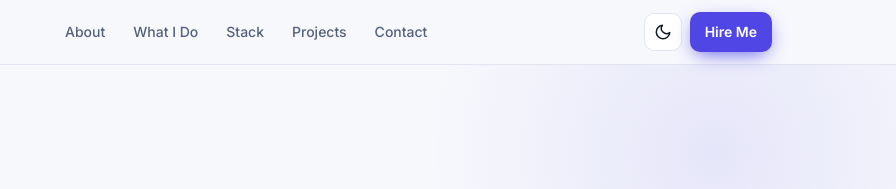
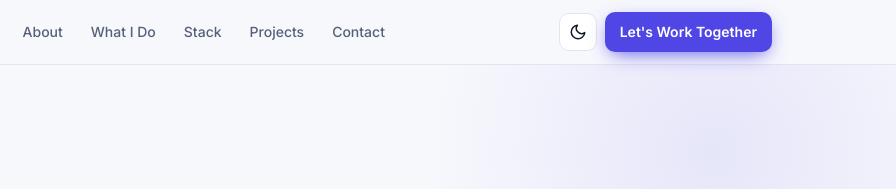
Before and after one commit to rikiafilafwork/rikiafilafwork.github.io, a plain HTML site: page index.html in a window 1280 px wide. Shown: the top 189 px of the page, 384-1280 px from the left. Drawn offline with Linux system fonts and the light colour scheme.

Commit message:
Rename Hire Me button to Let's Work Together
Co-Authored-By: Claude Opus 5.5 <noreply@anthropic.com>

```diff
--- a/index.html
+++ b/index.html
@@ -115,6 +115,8 @@
     .btn-ghost { background: var(--surface); border-color: var(--border); color: var(--text); }
     .btn-ghost:hover { border-color: var(--accent); }
     .btn-sm { padding: 8px 14px; font-size: 14px; border-radius: 10px; }
+    .nav-cta { display: none; }
+    @media (min-width: 520px) { .nav-cta { display: inline-flex; } }
 
     /* Hero */
     .hero { padding: 72px 0 56px; position: relative; overflow: hidden; }
@@ -254,7 +256,7 @@
           <svg id="icon-sun" viewBox="0 0 24 24" fill="none" stroke="currentColor" stroke-width="2" stroke-linecap="round" stroke-linejoin="round"><circle cx="12" cy="12" r="4"/><path d="M12 2v2M12 20v2M4.93 4.93l1.41 1.41M17.66 17.66l1.41 1.41M2 12h2M20 12h2M6.34 17.66l-1.41 1.41M19.07 4.93l-1.41 1.41"/></svg>
           <svg id="icon-moon" viewBox="0 0 24 24" fill="none" stroke="currentColor" stroke-width="2" stroke-linecap="round" stroke-linejoin="round" style="display:none"><path d="M21 12.79A9 9 0 1 1 11.21 3 7 7 0 0 0 21 12.79z"/></svg>
         </button>
-        <a class="btn btn-primary btn-sm" href="mailto:rikiafilaf.work@gmail.com">Hire Me</a>
+        <a class="btn btn-primary btn-sm nav-cta" href="mailto:rikiafilaf.work@gmail.com">Let's Work Together</a>
       </div>
     </div>
   </header>
```
